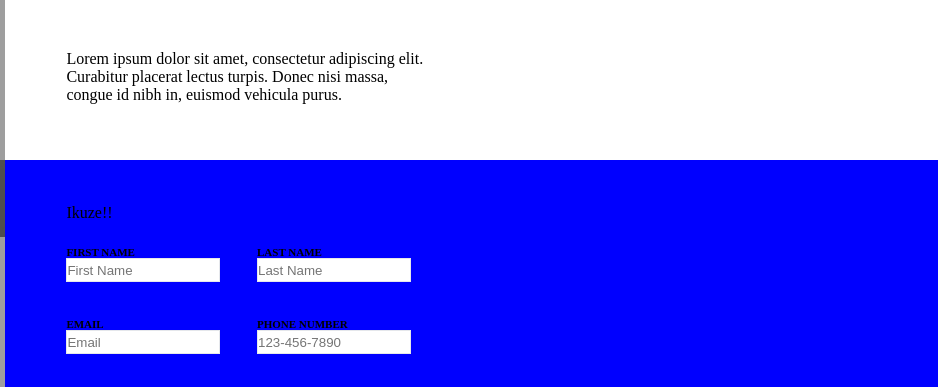
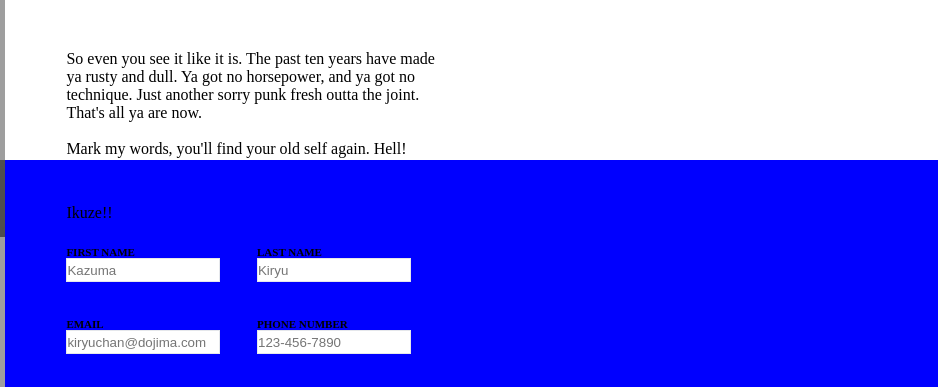
Before and after one commit to MK-DlR/signup-form, a plain HTML site: page index.html in a window 1280 px wide. Shown: the top 387 px of the page, 342-1280 px from the left. Drawn offline with Linux system fonts and the light colour scheme; grey boxes are pictures that could not be loaded; files whose address does not match are found by name.

Commit message:
Add top text and change placeholder input text

```diff
--- a/index.html
+++ b/index.html
@@ -18,7 +18,9 @@
             </div>
         </div>
         <div class="top-text">
-            Lorem ipsum dolor sit amet, consectetur adipiscing elit. Curabitur placerat lectus turpis. Donec nisi massa, congue id nibh in, euismod vehicula purus.            </div>
+            <p>So even you see it like it is. The past ten years have made ya rusty and dull. Ya got no horsepower, and ya got no technique. Just another sorry punk fresh outta the joint. That's all ya are now.</p>
+            <br>
+            <p>Mark my words, you'll find your old self again. Hell! You'll become somethin' greater than you've ever been.</p></div>
         </div>
         <div class="form-wrapper">
             <div class="form">
@@ -27,15 +29,15 @@
                     <ul id="cols">
                         <li class="nav-li">
                             <label for="first-name">First Name</label>
-                            <input id="first-name" placeholder="First Name" name="first-name" type="text" minlength="2" pattern="[A-Za-z]+" />
+                            <input id="first-name" placeholder="Kazuma" name="first-name" type="text" minlength="2" pattern="[A-Za-z]+" />
                         </li>
                         <li class="nav-li">
                             <label for="surname">Last Name</label>
-                            <input id="surname" placeholder="Last Name" name="surname" type="text" minlength="2" pattern="[A-Za-z]+" />
+                            <input id="surname" placeholder="Kiryu" name="surname" type="text" minlength="2" pattern="[A-Za-z]+" />
                         </li>
                         <li class="nav-li">
                             <label for="email">Email</label>
-                            <input id="email" placeholder="Email" name="email" type="email" minlength="1" pattern="[A-Za-z0-9]+@\w+\.\w{2,3}(\.\w{2,3})?" />
+                            <input id="email" placeholder="kiryuchan@dojima.com" name="email" type="email" minlength="1" pattern="[A-Za-z0-9]+@\w+\.\w{2,3}(\.\w{2,3})?" />
                         </li>
                         <li class="nav-li">
                             <label for="phone">Phone Number</label>
@@ -58,7 +60,7 @@
                     <a href="#" class="button">Create Account</a>
                 </div>
                 <div class="have-account">
-                    Already have an account? <a href="">Log in</a>
+                    <p>Already have an account? <a href="https://milkteapuppy.github.io/landing-page/">Log in</a></p>
                 </div>
             </div>
         </div>
```
